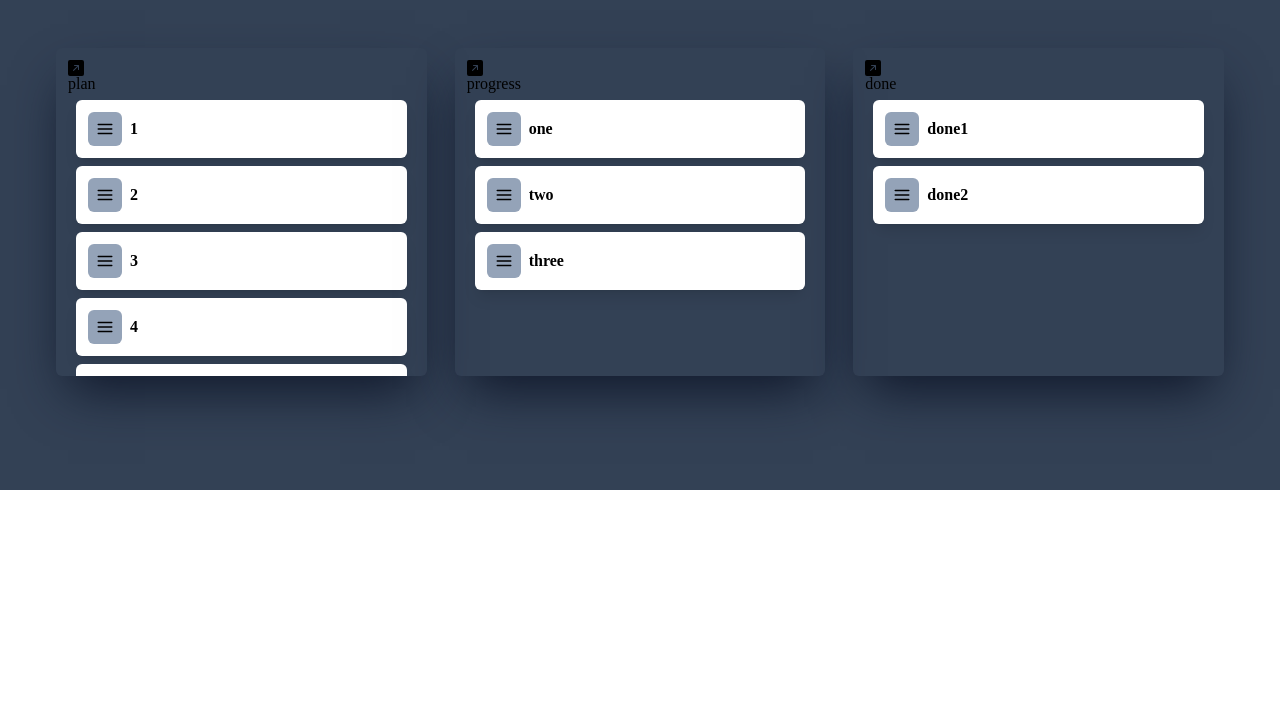
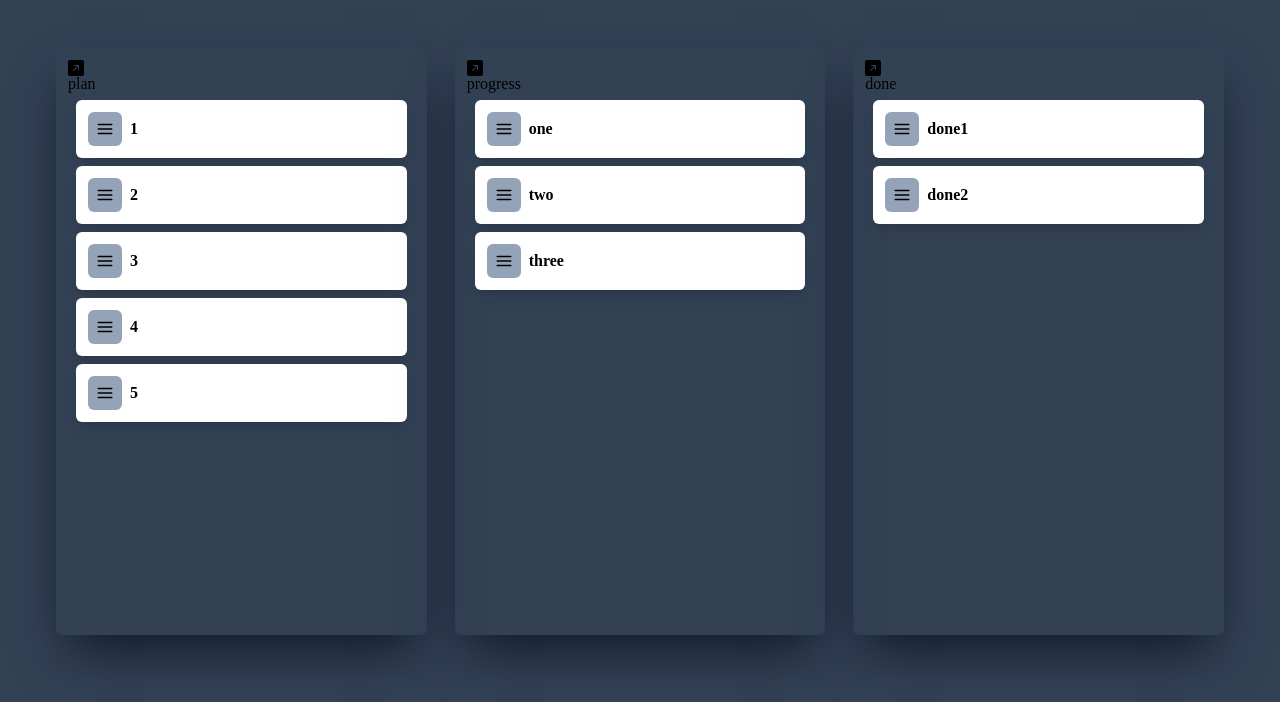
Before and after one commit to hotteokButler/react_2w_challenge, a React (Vite) app in the folder kanban_board/: page / in a window 1280 px wide. Shown: the top 702 px of the page. Built offline with nearby package versions, Linux system fonts and the light colour scheme.

Commit message:
Add : 동일 보드, 다른 보드 이동 시 색상 다르게 설정

```diff
--- a/kanban_board/src/components/BoardList.tsx
+++ b/kanban_board/src/components/BoardList.tsx
@@ -26,7 +26,13 @@ export default function BoardList({
         <BsArrowUpRightSquareFill className={`inline-block align-top mr-2 ${bd_title_color}`} />
         {bd_title}
       </h3>
-      <ul className={`h-full m-2 p-1 rounded-md duration-700 ${snapshot?.isDraggingOver ? 'bg-purple-800' :'bg-black/10'}`} ref={provided.innerRef} {...provided.droppableProps}>
+      <ul
+        className={`h-full m-2 p-1 rounded-md duration-700 ${
+          snapshot?.isDraggingOver ? ( snapshot.draggingFromThisWith ? 'bg-white/70' :'bg-purple-800') : 'bg-black/10'
+        }`}
+        ref={provided.innerRef}
+        {...provided.droppableProps}
+      >
         {children}
         {provided.placeholder}
       </ul>
--- a/kanban_board/src/style/index.css
+++ b/kanban_board/src/style/index.css
@@ -2,7 +2,7 @@
 @tailwind components;
 
 .wrap {
-  @apply grid grid-rows-3 grid-cols-1 place-items-stretch content-center justify-center gap-7 bg-slate-700 w-full min-h-full m-0 p-9 md:py-12 md:px-14 md:grid-rows-1 md:grid-cols-3;
+  @apply grid grid-rows-3 grid-cols-1 place-items-stretch content-center justify-center gap-7 bg-slate-700 w-full min-h-screen m-0 p-9 md:py-12 md:px-14 md:grid-rows-1 md:grid-cols-3;
 }
 .board {
   @apply block w-full max-w-md min-h-20 overflow-auto h-full mx-auto p-3 rounded-md shadow-2xl  shadow-slate-900 md:h-5/6;
```
